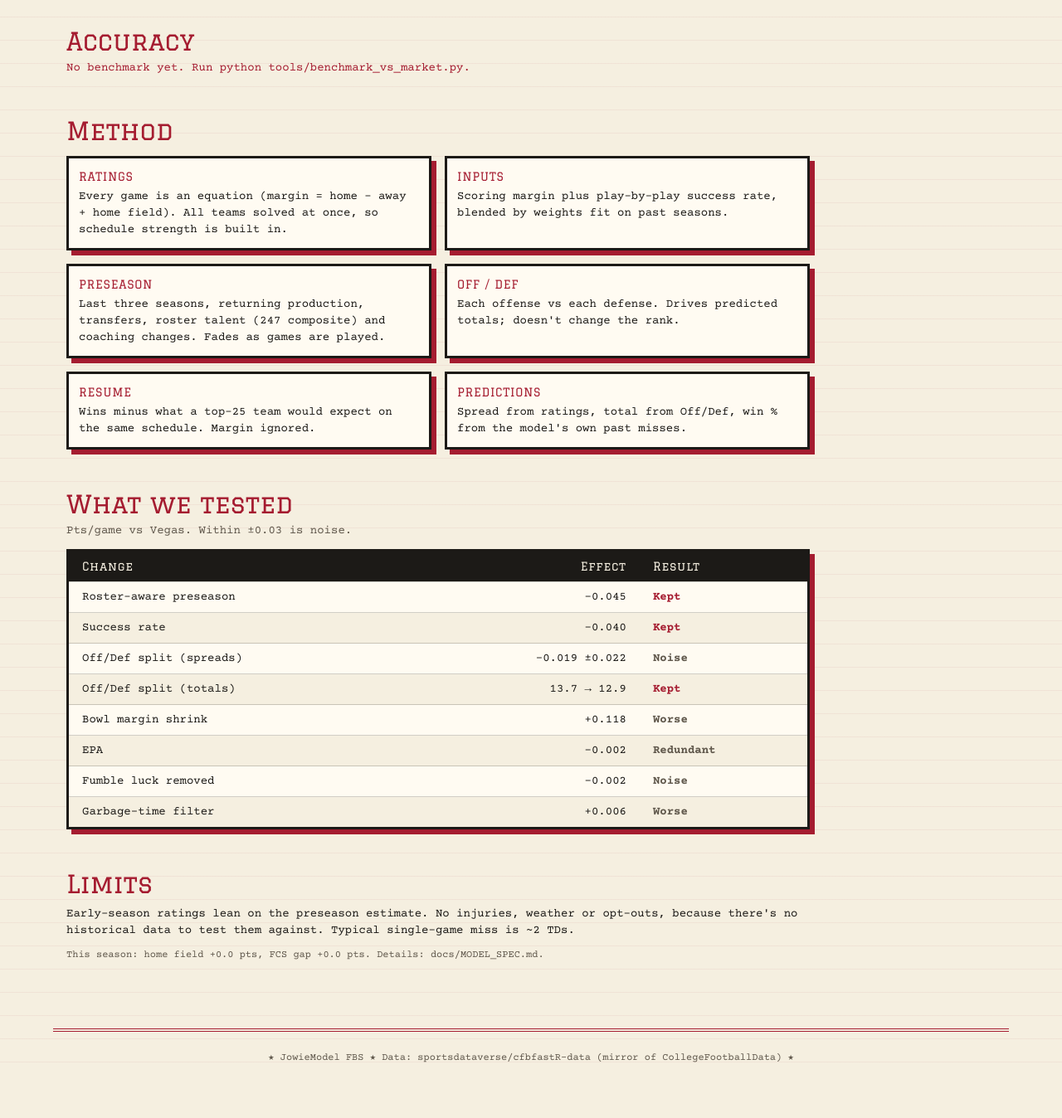
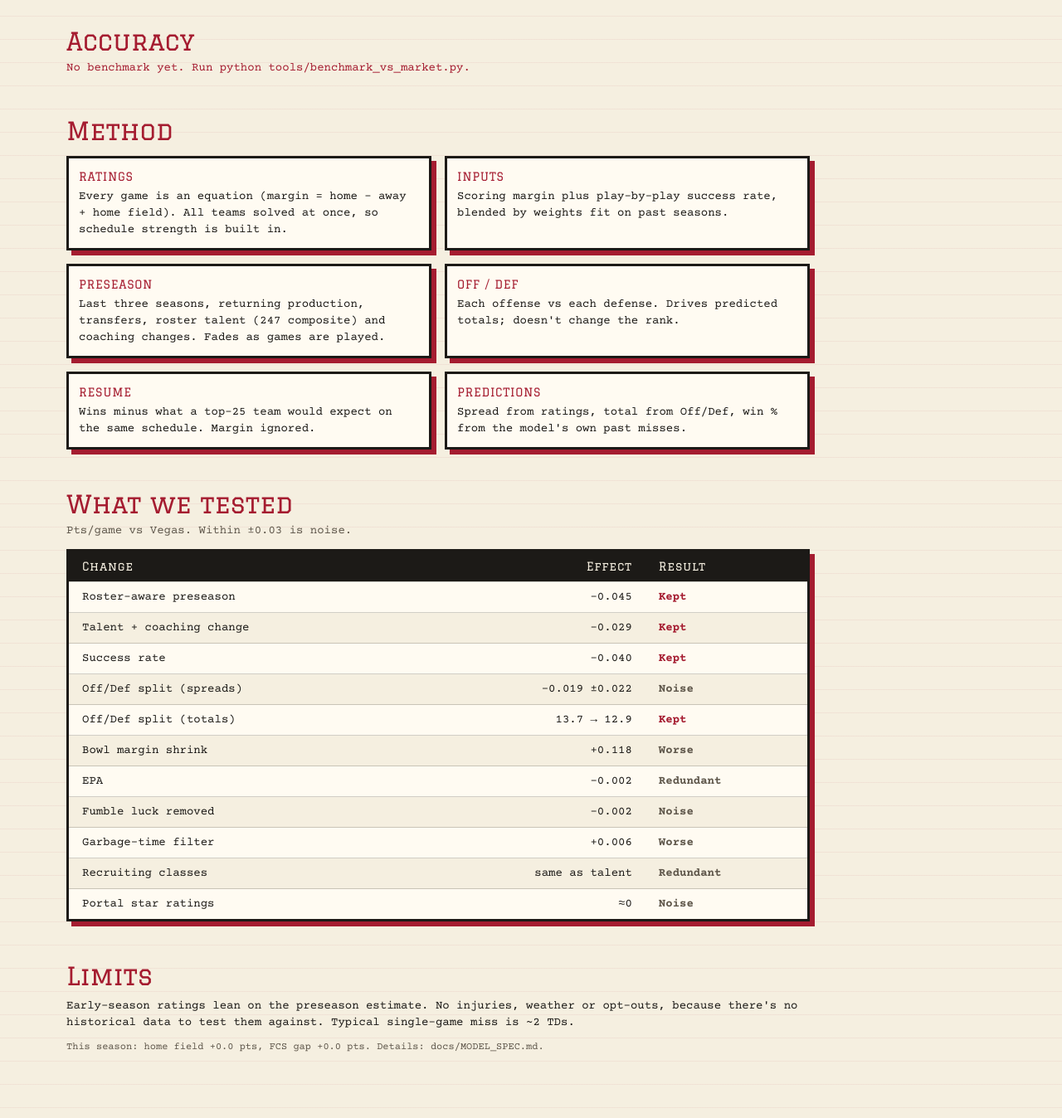
Before and after one commit to Arkhoma/JowieModelFBS, a FastAPI app: template app/templates/about.html in a window 1280 px wide. Shown: the part 153-1501 px from the top of the page at 83% size. Before the commit the page ends 1434 px from the top, so only its background shows below. Run offline with FastAPI, Linux system fonts and the light colour scheme; the template is opened without the code that fills it, so the values that code supplies are empty; some libraries are stand-ins or nearby versions.

Commit message:
About: talent/coach result, recruiting + portal tested as redundant/noise

```diff
--- a/app/templates/about.html
+++ b/app/templates/about.html
@@ -75,7 +75,7 @@
   <p class="text-sm mt-3">
     The postseason gap is almost all in lower-tier bowls, where opt-outs and
     motivation matter and aren't in the data. On CFP games we're even with
-    Vegas (small sample). NY6 outside the playoff is only 4 games.
+    Vegas (small sample).
   </p>
   {% endif %}
   {% else %}
@@ -118,6 +118,7 @@
       <tbody>
         {% for change, effect, result, kept in [
           ("Roster-aware preseason", "&minus;0.045", "Kept", true),
+          ("Talent + coaching change", "&minus;0.029", "Kept", true),
           ("Success rate", "&minus;0.040", "Kept", true),
           ("Off/Def split (spreads)", "&minus;0.019 &plusmn;0.022", "Noise", false),
           ("Off/Def split (totals)", "13.7 &rarr; 12.9", "Kept", true),
@@ -125,6 +126,8 @@
           ("EPA", "&minus;0.002", "Redundant", false),
           ("Fumble luck removed", "&minus;0.002", "Noise", false),
           ("Garbage-time filter", "+0.006", "Worse", false),
+          ("Recruiting classes", "same as talent", "Redundant", false),
+          ("Portal star ratings", "&asymp;0", "Noise", false),
         ] %}
         <tr class="border-t border-ink/20">
           <td class="px-4 py-2">{{ change }}</td>
```
